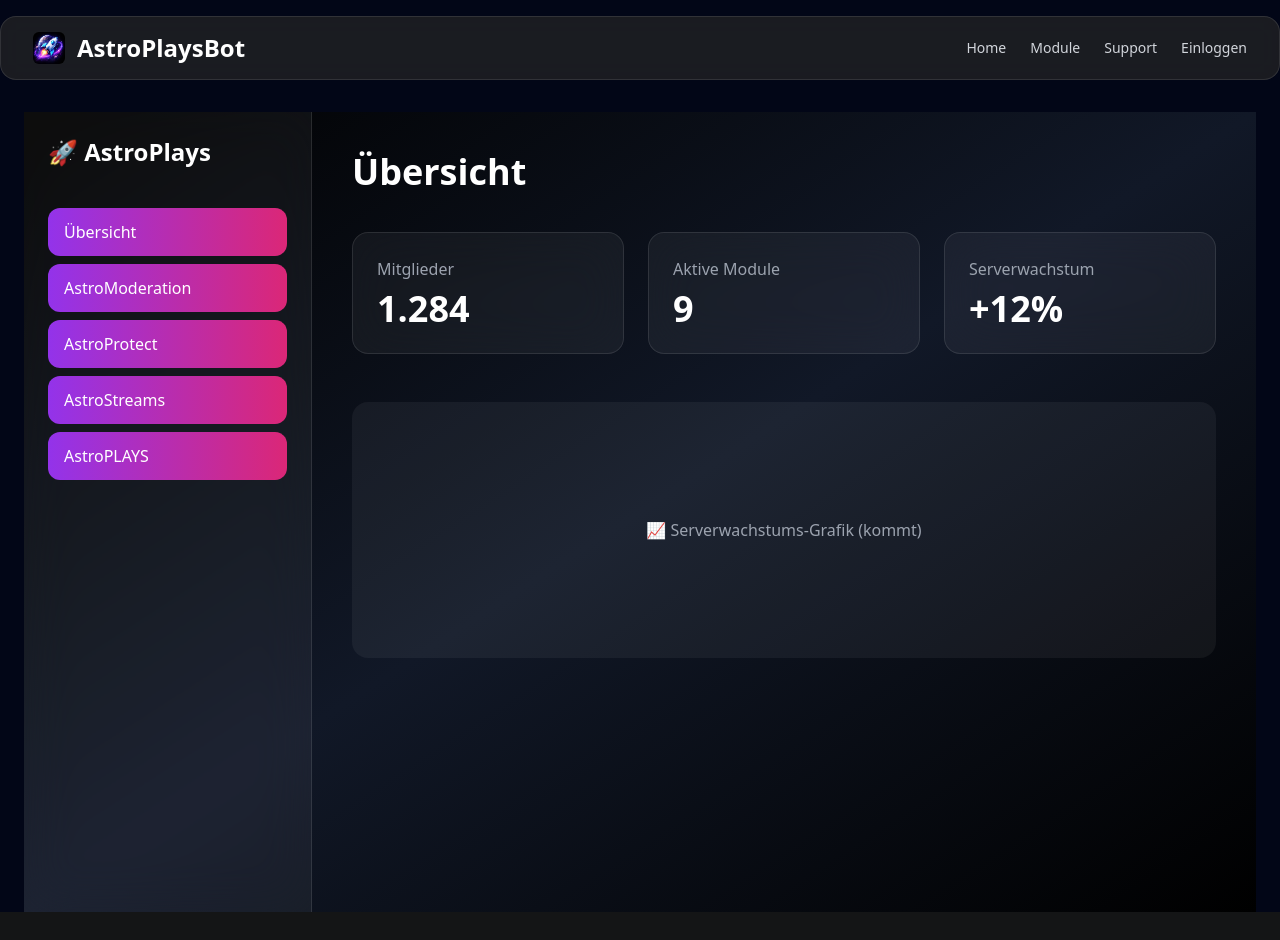
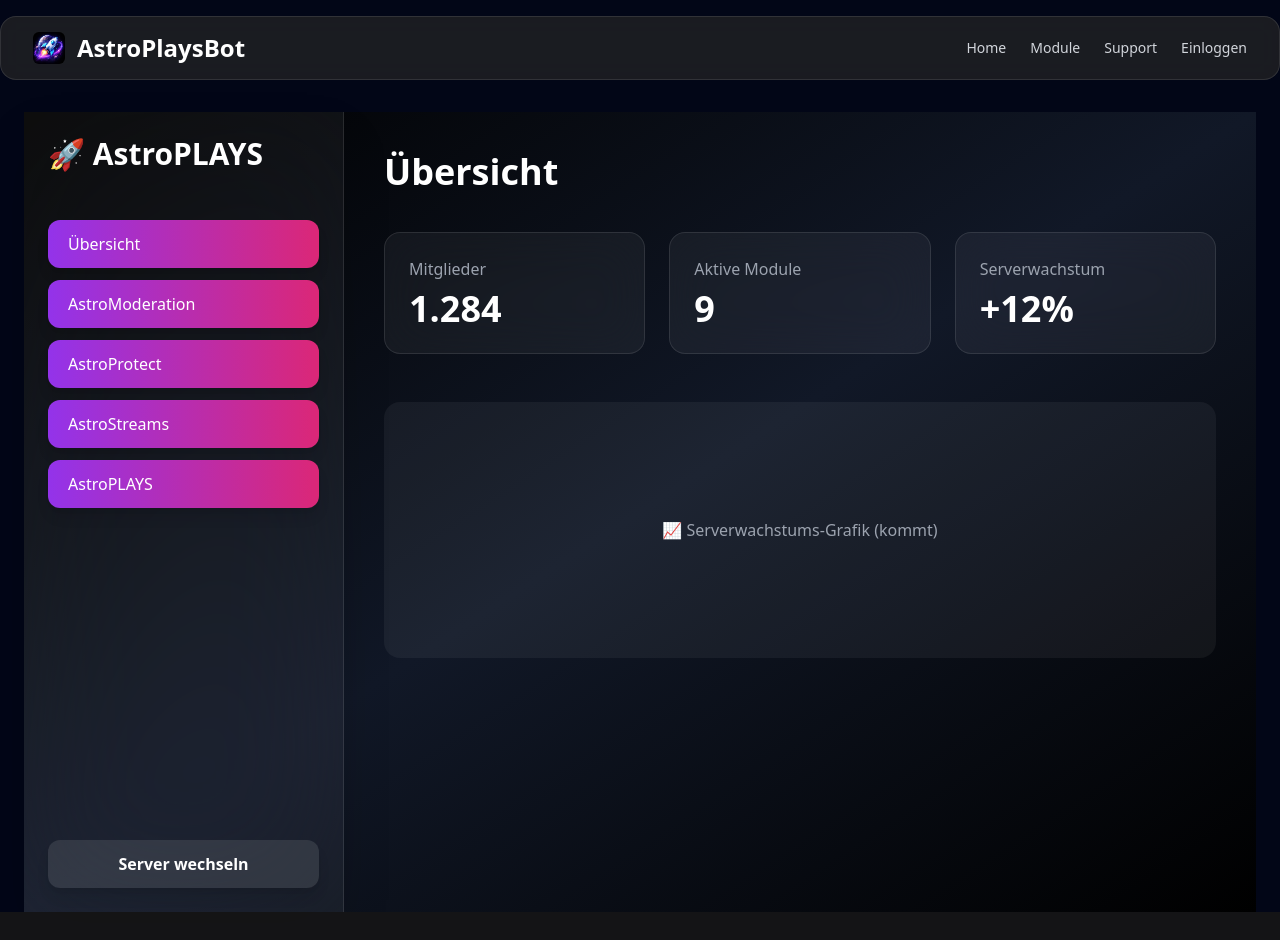
Before and after one commit to AstroPlaysBot/information, a Next.js app: page /dashboard/1 in a window 1280 px wide. Shown: the top 940 px of the page. Built offline with nearby package versions, Linux system fonts and the light colour scheme.

Commit message:
Update DashboardSidebar.tsx

```diff
--- a/src/app/dashboard/DashboardSidebar.tsx
+++ b/src/app/dashboard/DashboardSidebar.tsx
@@ -1,36 +1,35 @@
 'use client';
 import { useParams, useRouter, usePathname } from 'next/navigation';
+import { motion, AnimatePresence } from 'framer-motion';
 
 const sections = [
   { label: 'Übersicht', path: '' },
-  {
-    label: 'AstroModeration',
-    path: 'moderation',
-  },
-  {
-    label: 'AstroProtect',
-    path: 'protect',
-  },
-  {
-    label: 'AstroStreams',
-    path: 'streams',
-  },
-  {
-    label: 'AstroPLAYS',
-    path: 'plays',
-  },
+  { label: 'AstroModeration', path: 'moderation' },
+  { label: 'AstroProtect', path: 'protect' },
+  { label: 'AstroStreams', path: 'streams' },
+  { label: 'AstroPLAYS', path: 'plays' },
 ];
 
-export default function Sidebar() {
+export default function DashboardSidebar() {
   const { guildId } = useParams<{ guildId: string }>();
   const router = useRouter();
   const pathname = usePathname();
 
+  if (!guildId) return null; // Sidebar nur anzeigen, wenn Server ausgewählt
+
   return (
-    <aside className="hidden md:block w-72 border-r border-white/10 p-6 bg-white/5 backdrop-blur-xl">
-      <h1 className="text-2xl font-extrabold mb-10">🚀 AstroPlays</h1>
+    <AnimatePresence>
+      <motion.aside
+        initial={{ x: -300, opacity: 0 }}
+        animate={{ x: 0, opacity: 1 }}
+        exit={{ x: -300, opacity: 0 }}
+        transition={{ type: 'spring', stiffness: 120, damping: 20 }}
+        className="w-80 border-r border-white/10 flex flex-col justify-between p-6 bg-white/5 backdrop-blur-3xl shadow-2xl"
+      >
+        <div>
+          <h1 className="text-3xl font-extrabold mb-12 animate-fadeIn">🚀 AstroPLAYS</h1>
 
-      <nav className="space-y-2">
+          <nav className="space-y-3">
             {sections.map(s => {
               const url = `/dashboard/${guildId}/${s.path}`;
               const active = pathname === url || pathname === `/dashboard/${guildId}`;
@@ -39,9 +38,9 @@ export default function Sidebar() {
                 <button
                   key={s.label}
                   onClick={() => router.push(url)}
-              className={`w-full px-4 py-3 rounded-xl text-left transition ${
+                  className={`w-full px-5 py-3 text-left rounded-xl transition font-medium ${
                     active
-                  ? 'bg-gradient-to-r from-purple-600 to-pink-600'
+                      ? 'bg-gradient-to-r from-purple-600 to-pink-600 text-white shadow-lg'
                       : 'hover:bg-white/10 text-gray-300'
                   }`}
                 >
@@ -50,6 +49,15 @@ export default function Sidebar() {
               );
             })}
           </nav>
-    </aside>
+        </div>
+
+        <button
+          onClick={() => router.push('/dashboard')}
+          className="mt-8 w-full py-3 rounded-xl text-center font-semibold bg-white/10 hover:bg-purple-600 hover:text-white shadow-lg transition"
+        >
+          Server wechseln
+        </button>
+      </motion.aside>
+    </AnimatePresence>
   );
 }
```
Lines whose indentation alone changed are shown as unchanged.
